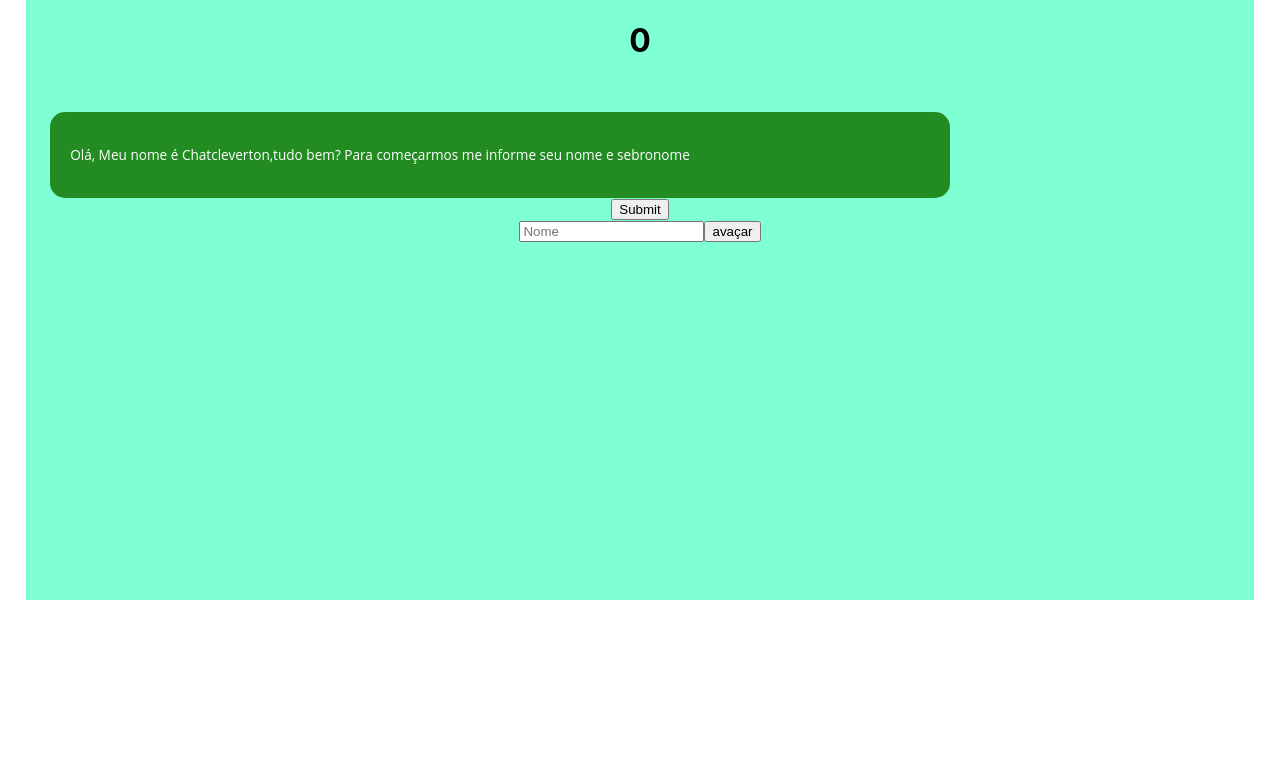
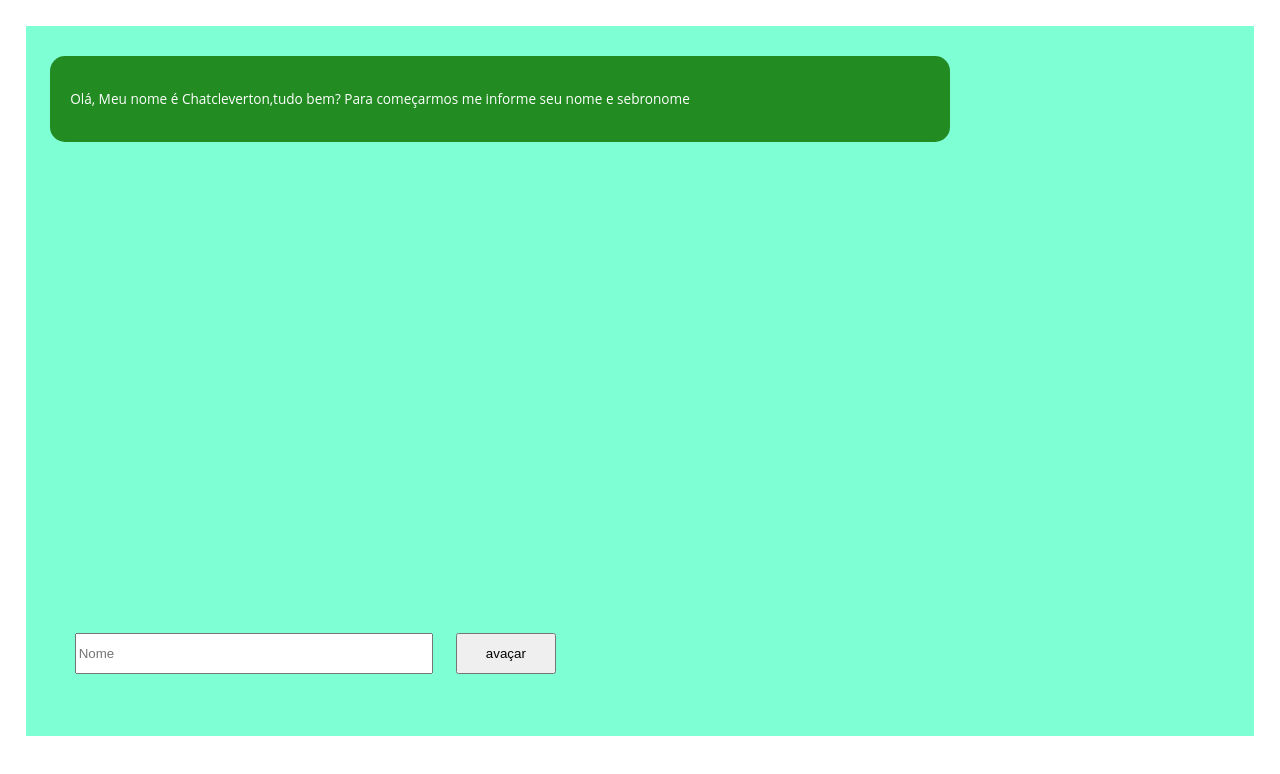
Before and after one commit to EFranklyn/chat, a React (Create React App) app: page / in a window 1280 px wide. Shown: the top 774 px of the page. Built offline with nearby package versions, Linux system fonts and the light colour scheme.

Commit message:
changes forms

```diff
--- a/src/viewChat/Index.jsx
+++ b/src/viewChat/Index.jsx
@@ -102,8 +102,7 @@ async function nextSteps(){
       return valid
 
   });
-  alert(value)
-  alert(validate)
+
   if(!validate){
     return
   }
@@ -113,34 +112,20 @@ async function nextSteps(){
 setStep(step + 1)
 
 
-  values.name = value
+  // values.name = value
   messages.push({message:value,user:'user'})
   messages.push({message:machinemessages[step].replace('nameuser',value),user:'machine'})
   setValue('')
+  window.scrollTo({top:500,behavior:'smooth'})
 
 
 
 }
-
-
-
-
-// React.useEffect(() => {
-//   messages.push({message:machinemessages[step]})
-// },[]);
-
-// messages.push({message:machinemessages[step]})
-
-
-
-
-
 console.log(name)
 
 
   return(
   <div className="Box">
-    <h1>{step}</h1>
 
 
     <Formik
@@ -148,23 +133,16 @@ console.log(name)
       // validationSchema={addressSchema}
       validate={values => {
         const errors = {};
-        // if (!values.email) {
-        //   errors.email = 'Required';
-        // } else if (
-        //   !/^[A-Z0-9._%+-]+@[A-Z0-9.-]+\.[A-Z]{2,}$/i.test(values.email)
-        // ) {
-        //   errors.email = 'Invalid email address';
-        // }
         return errors;
       }}
       onSubmit={(values, { setSubmitting }) => {
+        if(step===3){
         alert(JSON.stringify(values, null, 2));
+        }
         setSubmitting(false);
       }}
-      // onSubmit={(e)=>nextSteps(e)}
     >
       {({
-
         values,
         errors,
         touched,
@@ -175,17 +153,7 @@ console.log(name)
         /* and other goodies */
       }) => (
         <form onSubmit={handleSubmit}
-
-
         >
-          {/* <input
-            type="email"
-            name="email"
-            onChange={handleChange}
-            onBlur={handleBlur}
-            value={values.email}
-          /> */}
-
           {errors.email && touched.email && errors.email}
           {messages.map((message) => (
             <div>
@@ -195,15 +163,13 @@ console.log(name)
             />
             </div>
             ))}
-          <button type="submit" disabled={false}>
+          <div className='elementsfooter'>
+          {/* <button type="submit" disabled={false}>
             Submit
-          </button>
-
-        </form>
-
-      )}
-    </Formik>
-    <input className = "input"
+          </button>   */}
+          </div>
+          <div className='elementsfooter'>
+          <input className = " input"
                   placeholder = "Consulte aqui"
                   type="Number"
                   value={value}
@@ -215,11 +181,20 @@ console.log(name)
                   type={configInput[step].type}
                   defaultvalue={value}
                   />
-    <button type="button"
-          // disabled={isSubmitting}
-          onClick={() => click()}>
+         <button type="button"
+              className="button"
+              onClick={() => click()}
+              // type="submit"
+              >
+
             avaçar
           </button>
+          </div>
+        </form>
+
+      )}
+    </Formik>
+
 
   </div>
 );
--- a/src/viewChat/style.css
+++ b/src/viewChat/style.css
@@ -3,7 +3,8 @@
     background-color: aquamarine;
     margin-left: 2%;
     margin-right: 2%;
-    height: 600px;
+    /* height: 600px; */
+    margin-top: 2%;
     /* display: block; */
     overflow: scroll auto;
     overflow-y: scroll auto;
@@ -11,3 +12,24 @@
     flex-direction: column; */
 
   }
+
+  .elementsfooter{
+    margin-top: 20%;
+    margin-left: 4%;
+    margin-bottom: 5%;
+    display: flex;
+    flex-direction: row;
+    /* background: firebrick; */
+    margin-right: 2% ;
+
+
+}
+.input{
+  width: 350px;
+  height: 35px;
+}
+.button{
+    margin-left: 2%;
+    width: 100px;
+
+}
```
